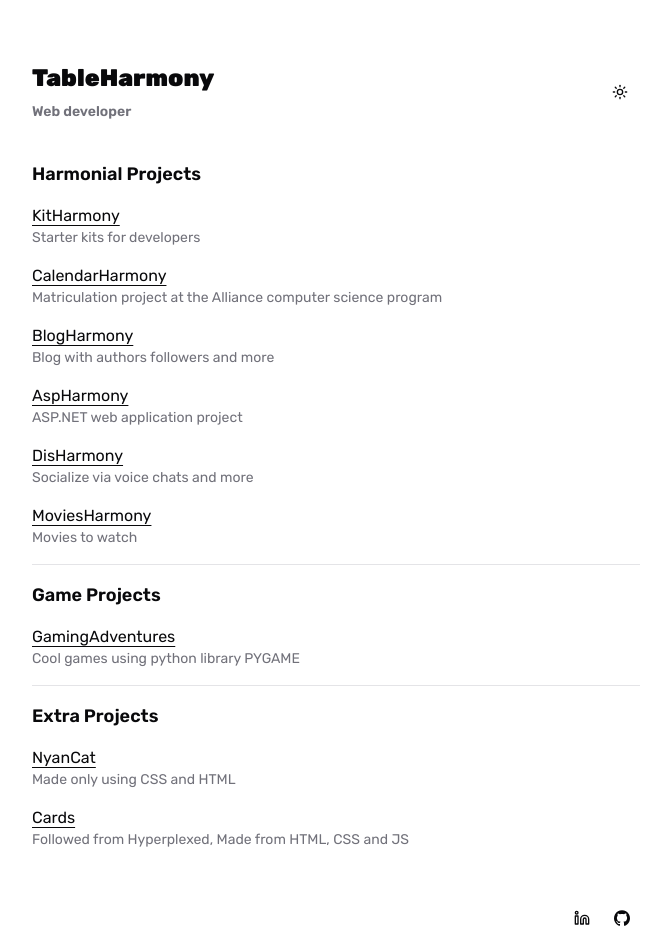
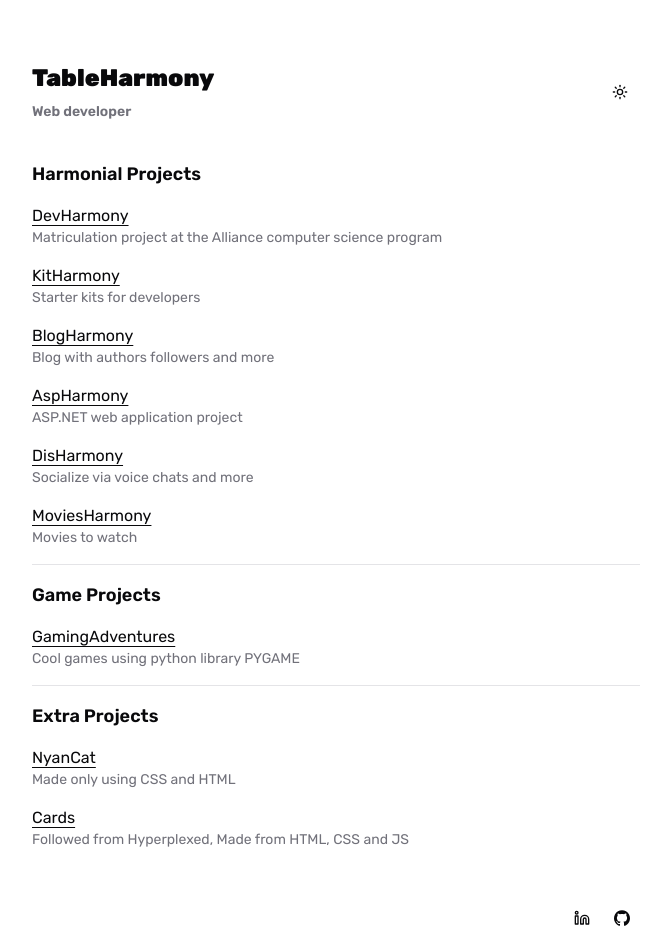
Before and after one commit to table-harmony/tableharmony, a Next.js app: page / in a window 1280 px wide. Shown: the whole page, without its empty margins (304-975 px from the left). Built offline with nearby package versions, Linux system fonts and the light colour scheme.

Commit message:
Update page

```diff
--- a/src/app/page.tsx
+++ b/src/app/page.tsx
@@ -5,16 +5,16 @@ export default function HomePage() {
   return (
     <main className="flex flex-col gap-4">
       <section className="flex flex-col gap-4">
-        <h3 className="text-lg font-semibold">Harmonial Projects</h3>
+        <p className="text-lg font-semibold">Harmonial Projects</p>
+        <Item
+          title="DevHarmony"
+          subtitle="Matriculation project at the Alliance computer science program"
+          to="https://devharmony.vercel.app"
+        />
         <Item
           title="KitHarmony"
           subtitle="Starter kits for developers"
           to="https://kitharmony.vercel.app"
-        />
-        <Item
-          title="CalendarHarmony"
-          subtitle="Matriculation project at the Alliance computer science program"
-          to="https://calendarharmony.vercel.app"
         />
         <Item
           title="BlogHarmony"
```
Also changed, not shown: package.json (+12 -12 lines), 1 other file (tests, documents, lock files or other folders).
